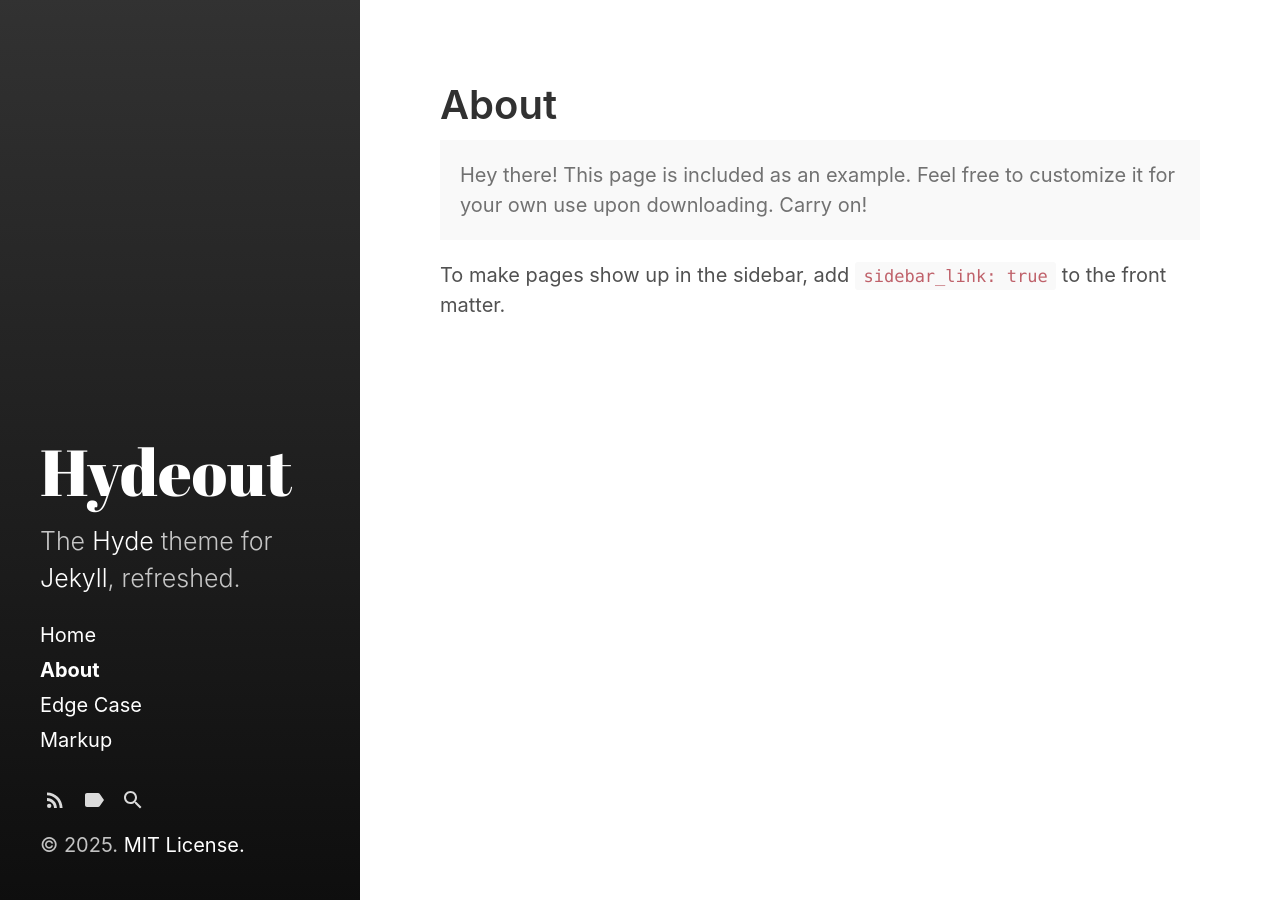
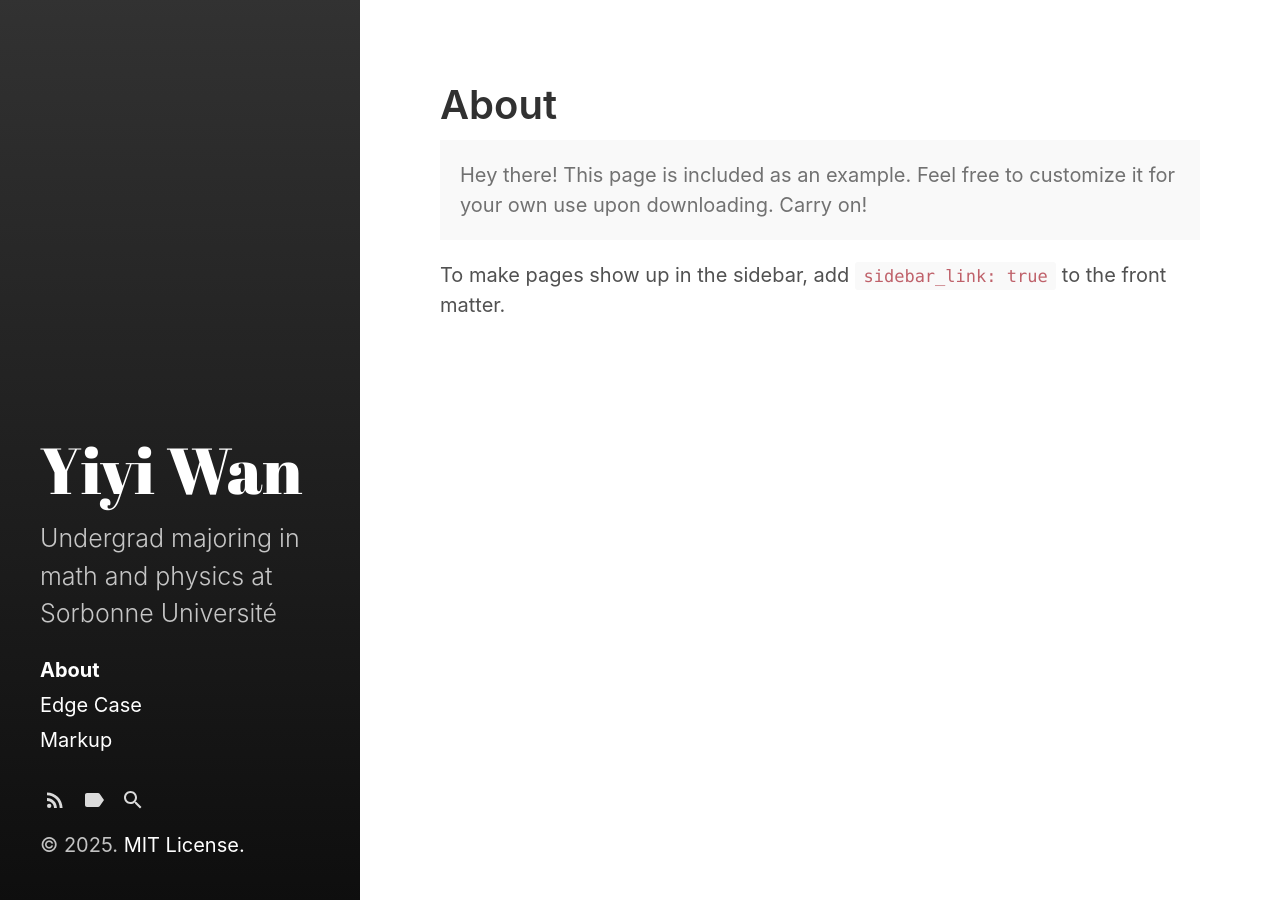
Before and after one commit to Roimex/Roimex.github.io, a Jekyll site: the page built from about.md, in a window 1280 px wide. Built offline with Jekyll 4.4.1, drawn with Linux system fonts in a browser that asks for light colours.

Commit message:
Update _config.yml

```diff
--- a/_config.yml
+++ b/_config.yml
@@ -3,11 +3,11 @@ markdown:         kramdown
 highlighter:      rouge
 
 # Setup
-title:            Hydeout
-tagline:          'A Jekyll theme'
-description:      'The <a href="http://hyde.getpoole.com" target="_blank">Hyde</a> theme for <a href="http://jekyllrb.com" target="_blank">Jekyll</a>, refreshed.'
-url:              https://fongandrew.github.io
-baseurl:          '/hydeout'
+title:            Yiyi Wan
+tagline:          'Homepage'
+description:      'Undergrad majoring in math and physics at Sorbonne Université'
+url:              https://roimex.github.io/
+baseurl:          '/'
                   # the optional subpath of your site, e.g. "/blog"
                   # NB: This applies to all pages in your Jekyll site.
                   # If you want to move just the blog index pages but keep
@@ -15,21 +15,30 @@ baseurl:          '/hydeout'
                   # sidebar_blog_link below.
 
 author:
-  name:           'Andrew Fong'
-  url:            https://twitter.com/fongandrewc
+  name:           'Yiyi Wan'
+  url:            https://github.com/Roimex
 
-paginate:         5
-# paginate_path:    '/page:num'
-                    # Or '/blog/page:num' if you want to move your index pages
+
 
 plugins:
   - jekyll-feed
   - jekyll-gist
   - jekyll-paginate
+  - jekyll-pdf-embed
+  - jekyll-redirect-from
 
 # Sidebar link settings
-sidebar_home_link:  true
+sidebar_home_link:  false
 # sidebar_blog_link:  '/blog'   # By default, your home page is your blog
                                 # page. If you change your paginate_path,
                                 # set this to the root of the paginate_path
                                 # to enable a separate blog link.
+exclude:
+  - _exclude/
+  - Gemfile*
+  - .git/
+  - .git*
+  - .obsidian/
+  - README.md
+  - jekyll-theme-hydeout.gemspec
+  - site.webmanifest
```
